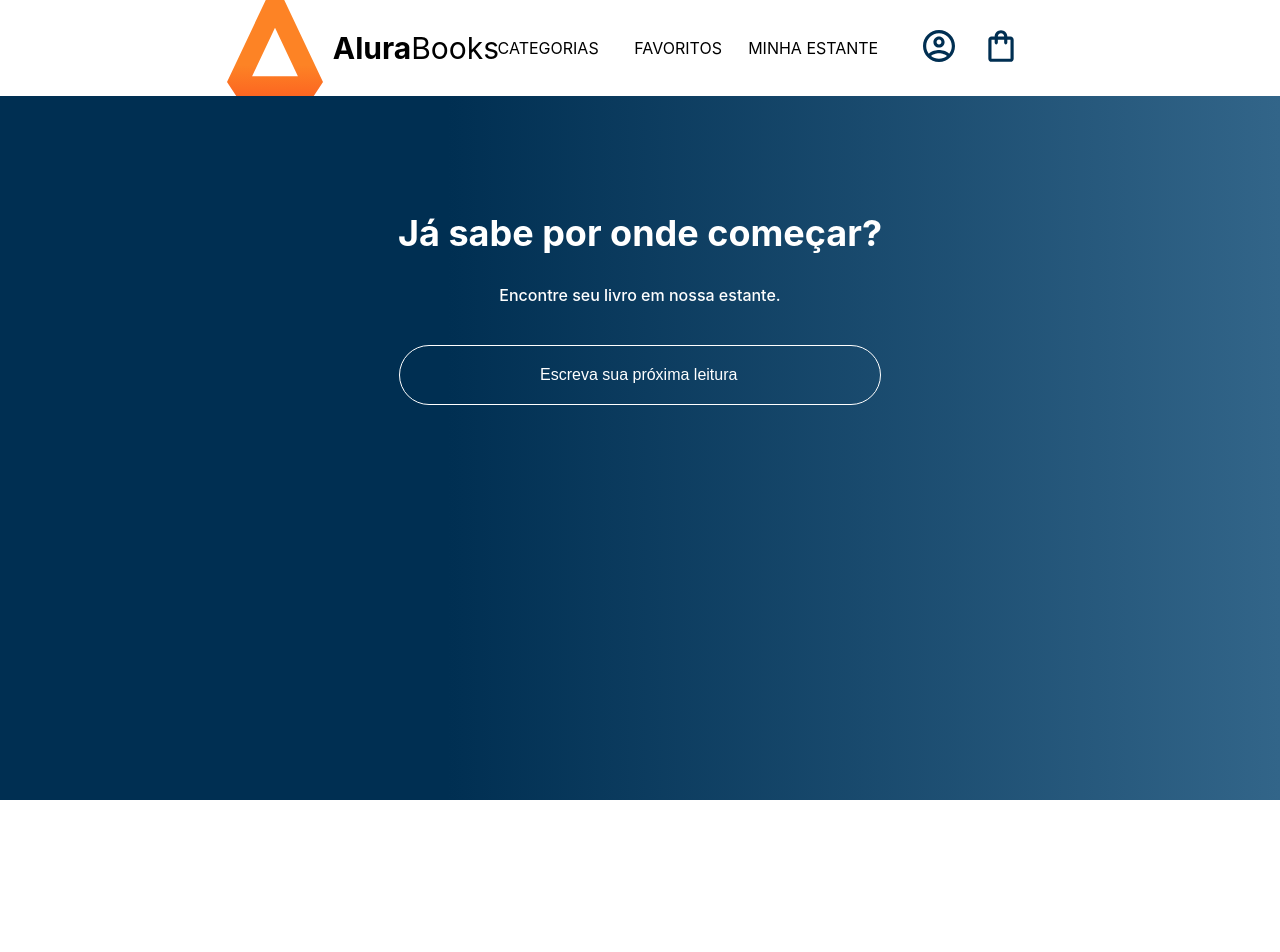
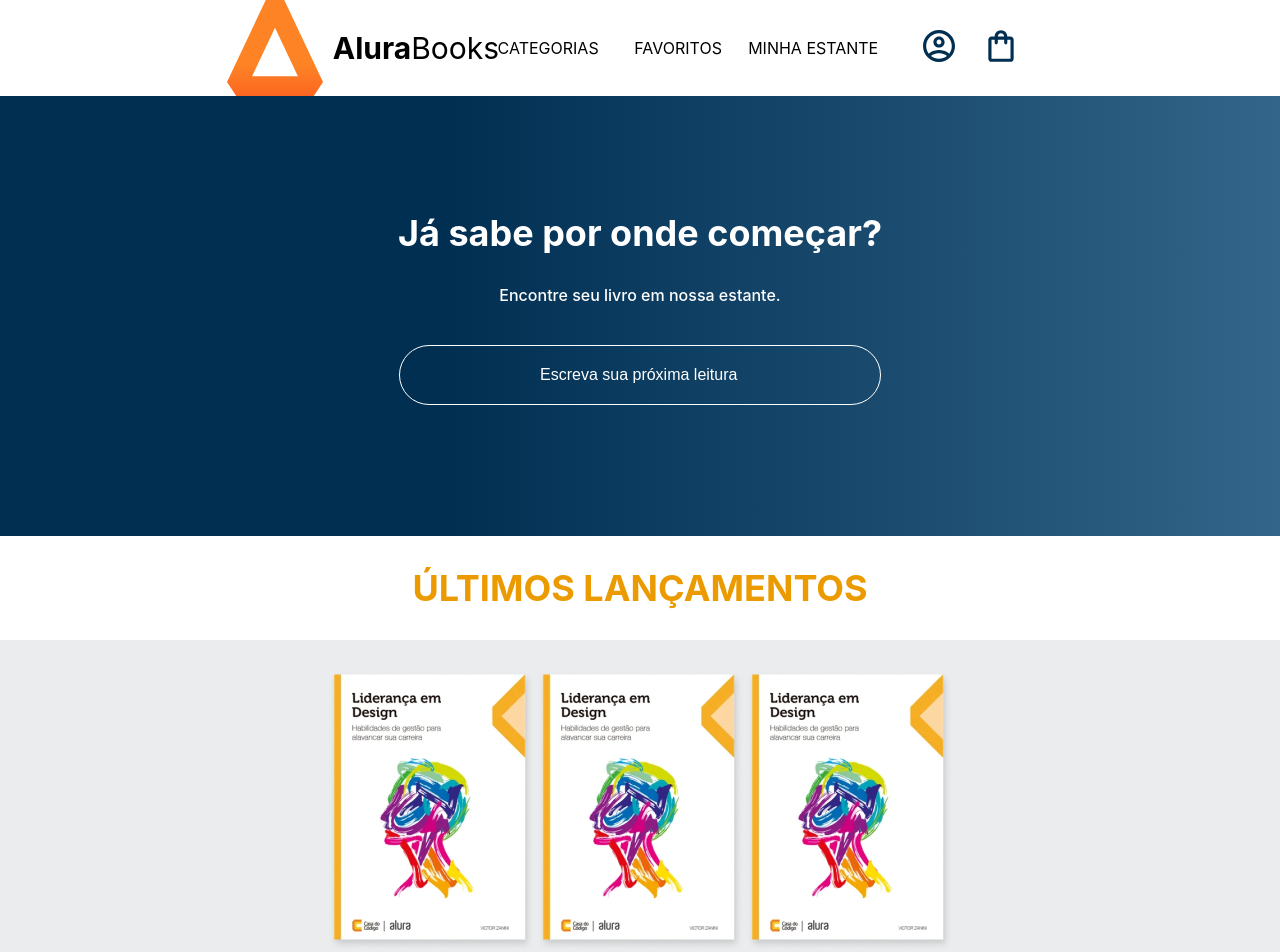
Before and after one commit to zfelipesilveira/alura-books, a React (Create React App) app: page / in a window 1280 px wide. Shown: the top 952 px of the page. Before the commit the page ends 800 px from the top, so only its background shows below. Built offline with nearby package versions, Linux system fonts and the light colour scheme.

Commit message:
atualizacoes

```diff
--- a/src/App.js
+++ b/src/App.js
@@ -1,6 +1,7 @@
 import Pesquisa from './componentes/Pesquisa';
 import Header from './componentes/Header'
 import styled from 'styled-components'
+import UltimosLancamentos from './componentes/UltimosLancamentos';
 
 
 const AppContainer = styled.div`
@@ -18,6 +19,7 @@ function App() {
         <AppContainer>
       <Header />
       <Pesquisa />
+      <UltimosLancamentos />
     </AppContainer>
   );
 }
--- /dev/null
+++ b/src/componentes/Titulo/index.js
@@ -0,0 +1,11 @@
+import styled from "styled-components";
+
+export const Titulo = styled.h2`
+    width: 100%;
+    padding: 30px 0;
+    background-color: #FFF;
+    color: ${props => props.cor || '#EB9B00'};
+    font-size: ${props => props.tamanhoFonte || '18px;' };
+    text-align: ${props => props.alinhamento || 'center'};
+    margin: 0;
+`
--- /dev/null
+++ b/src/componentes/UltimosLancamentos/dadosUltimosLancamentos.js
@@ -0,0 +1,7 @@
+import livro from '../../imagens/livro.png'
+
+export const livros = [
+    {nome: 'Liderança em Design', src: livro, id: 1},
+    {nome: 'Cangaceiro JavaScript', src: livro, id: 3},
+    {nome: 'Apache Kafka e Spring Boot', src: livro, id: 4}
+]
--- /dev/null
+++ b/src/componentes/UltimosLancamentos/index.js
@@ -0,0 +1,38 @@
+import { livros } from './dadosUltimosLancamentos'
+import { Titulo }  from '../Titulo'
+import styled from 'styled-components'
+
+const UltimosLancamentosContainer = styled.section`
+    background-color: #EBECEE;
+    padding-bottom: 20px;
+    display: flex;
+    flex-direction: column;
+`
+
+const NovosLivrosContainer = styled.div`
+    margin-top: 30px;
+    display: flex;
+    width: 100%;
+    justify-content: center;
+    cursor: pointer;
+`
+
+function UltimosLancamentos() {
+    return (
+        <UltimosLancamentosContainer>
+            <Titulo
+                cor={"#EB9B00"}
+                tamanhoFonte={"36px"}
+            >
+            ÚLTIMOS LANÇAMENTOS
+            </Titulo>
+            <NovosLivrosContainer>
+                { livros.map( livro => (
+                    <img src={livro.src}/>
+                ) ) }
+            </NovosLivrosContainer>
+        </UltimosLancamentosContainer>
+    )
+}
+
+export default UltimosLancamentos
```
